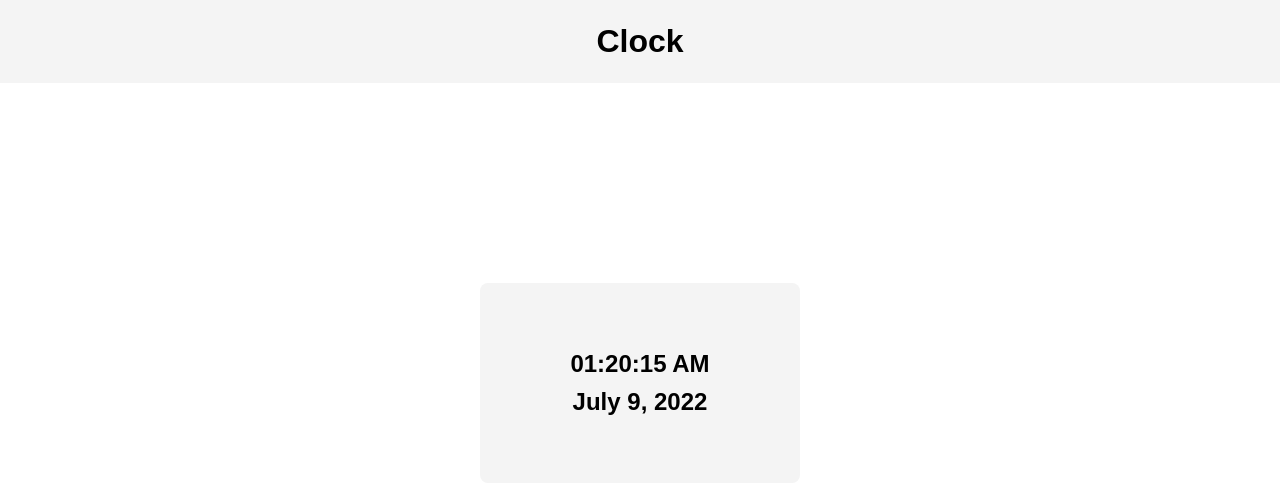
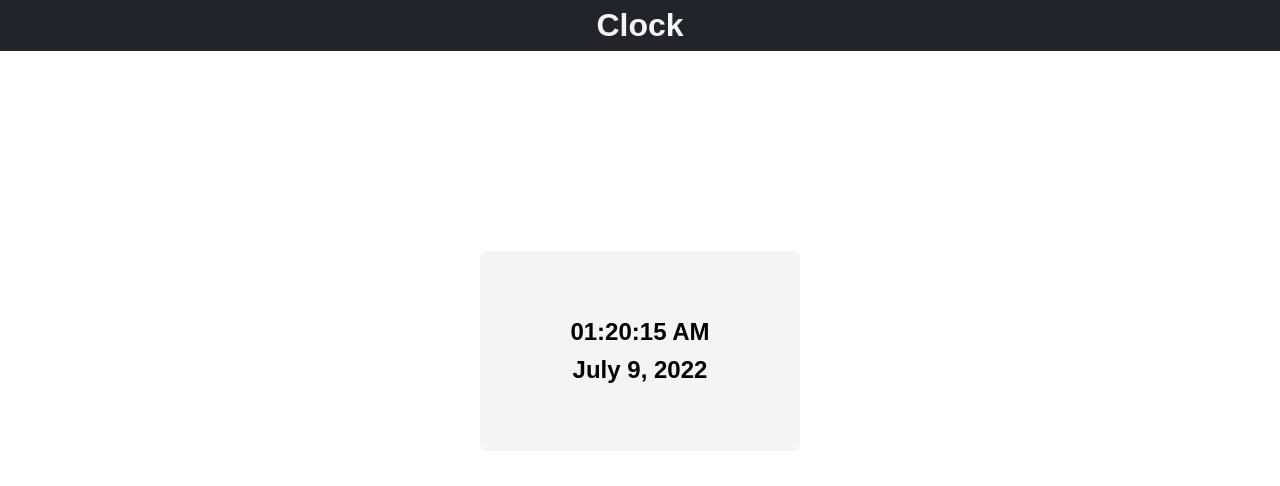
Before and after one commit to raphaelsanchez0/clock-website, a plain HTML site: page index.html in a window 1280 px wide. Drawn offline with Linux system fonts and the light colour scheme.

Commit message:
Finished Website

```diff
--- a/index.html
+++ b/index.html
@@ -7,10 +7,11 @@
     <title>Clock</title>
     <link rel="stylesheet"href="style.css">
 </head>
-<body>
+<body class = "light-theme || dark-theme">
     <header>
-        <h1>Clock</h1>
-
+        <div id="nav" >
+            <h1 id="clock-header">Clock</h1>
+        </div>
     </header>
     <section class="container">
         <div id="clock-window">
--- a/main.js
+++ b/main.js
@@ -1,7 +1,8 @@
-let timeText = document.querySelector('#time-text')
-let dateText = document.querySelector('#date-text')
+const timeText = document.querySelector('#time-text');
+const dateText = document.querySelector('#date-text');
 
-let months = [ "January", "February", "March", "April", "May", "June",
+
+const months = [ "January", "February", "March", "April", "May", "June",
 "July", "August", "September", "October", "November", "December" ];
 
 function currentTime(){
@@ -34,7 +35,7 @@ function currentTime(){
 
     timeText.innerHTML = parsedTime;
     dateText.innerHTML = parsedDate;
-    setTimeout(function(){currentTime()},1000)
+    setTimeout(function(){currentTime()},1000);
 }
 
 currentTime()
--- a/style.css
+++ b/style.css
@@ -7,12 +7,25 @@
 body{
     font-family: Arial, Helvetica, sans-serif;
     line-height: 1.6;
+
+}
+#nav{
+    background: rgb(33, 37, 43);
 }
 
-header{
-    background:#f4f4f4;
-    padding: 1rem;
-    text-align: center;
+
+.dark-theme{
+    background: rgb(40, 44, 52);
+}
+.light-theme{
+    background:white;
+}
+
+#nav{
+    display: flex;
+    justify-content: center;
+    position: relative;
+
 }
 
 .container{
@@ -36,3 +49,18 @@ header{
     width: 50%;
     text-align: center;
 }
+
+#dark-mode-toggle{
+    height: 100%;
+    position:absolute;
+    right: 0;
+    top: 0;
+    padding: .5vh;
+    float:right;
+    /* border: .1rem solid rgb(40, 42, 46) ;
+    border-radius: .5rem; */
+}
+
+#clock-header{
+    color: #f4f4f4;
+}
```
Also changed, not shown: img/darkmode_img.png (added).
